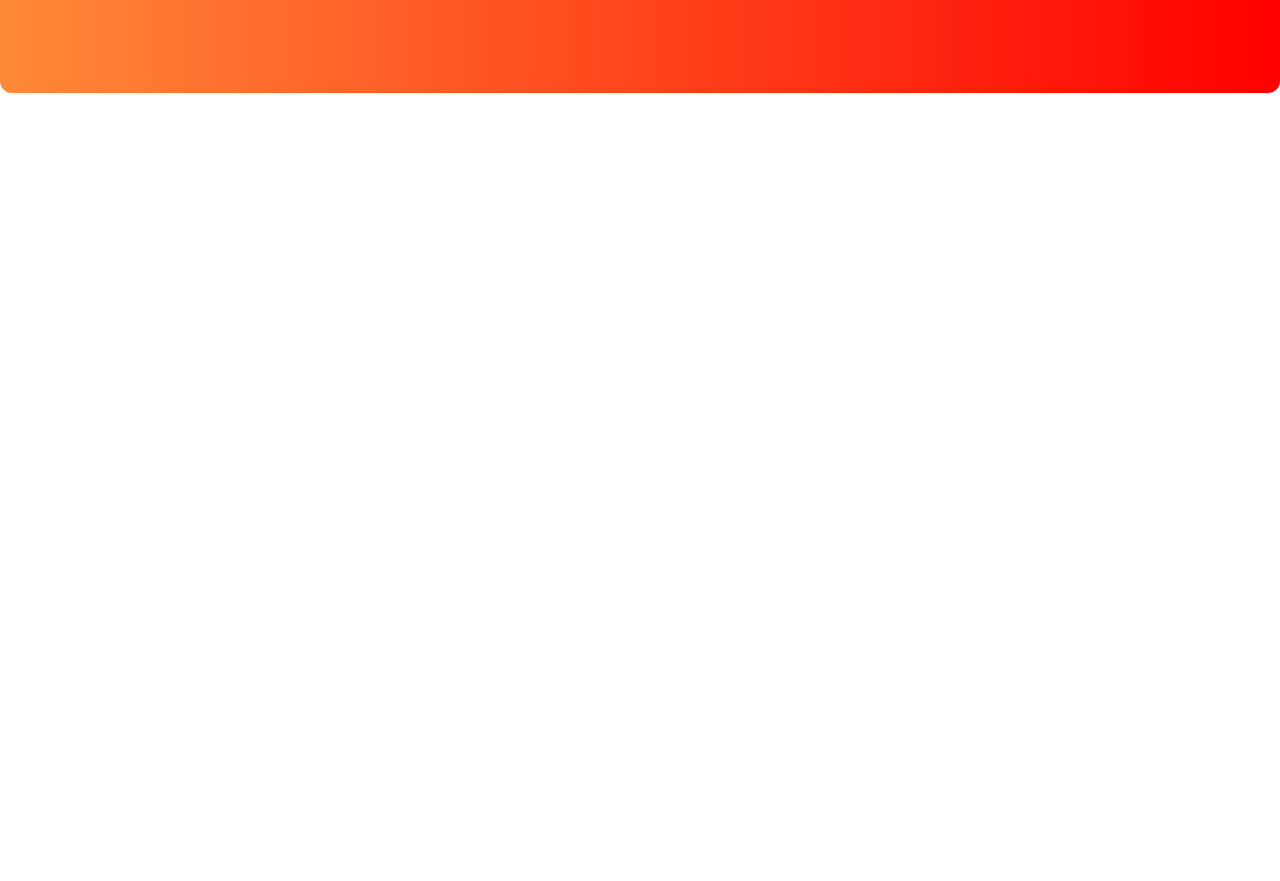
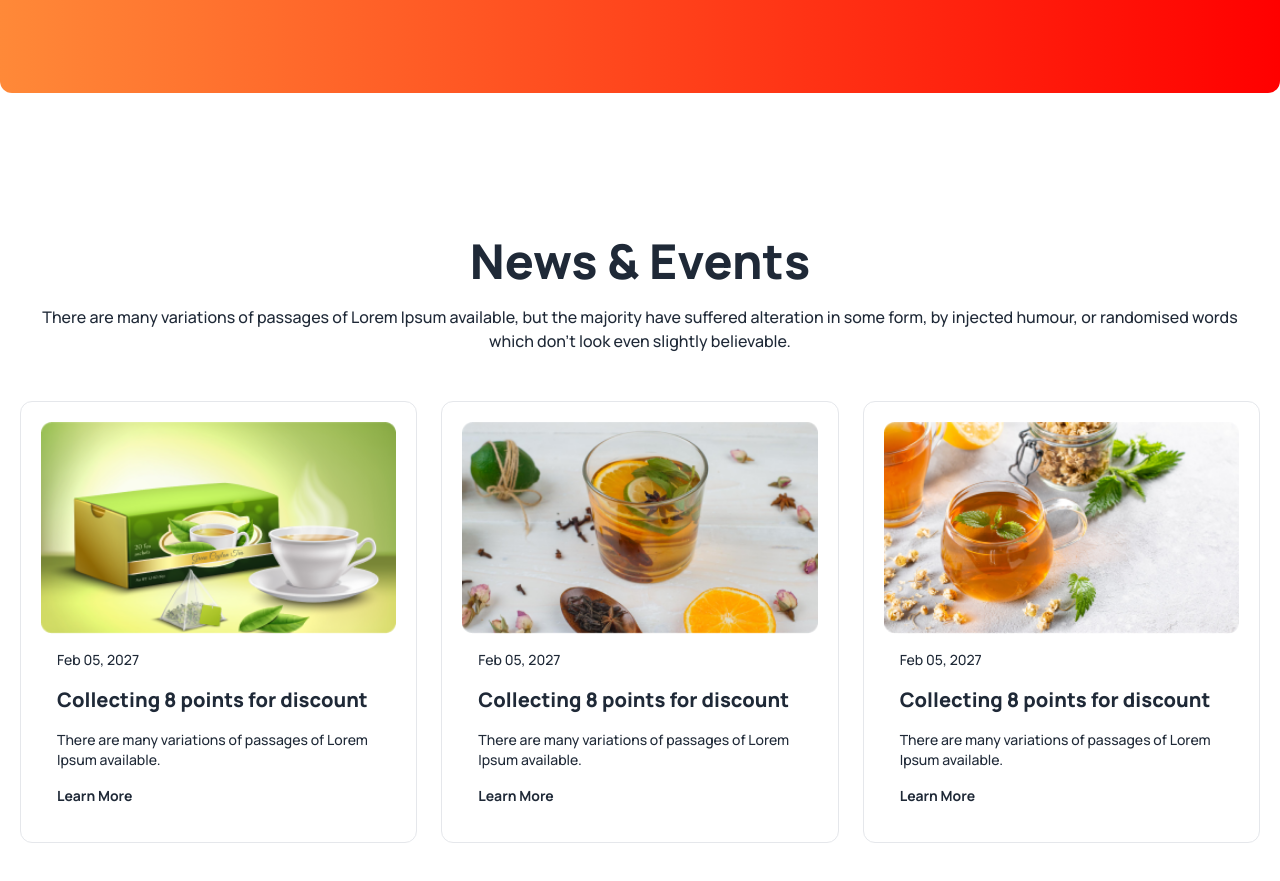
Before and after one commit to riponmondalbd/tea-house-with-daisyui, a plain HTML site: page index.html in a window 1280 px wide. Shown: the part 2743-3624 px from the top of the page. Before the commit the page ends 2980 px from the top, so only its background shows below. Drawn offline with nearby package versions, Linux system fonts and the light colour scheme.

Commit message:
news and event section done

```diff
--- a/index.html
+++ b/index.html
@@ -229,6 +229,52 @@
                 </div>
             </div>
         </section>
+
+        <!-- news & events -->
+        <section class="my-36 px-5">
+            <h3 class="text-5xl font-extrabold text-center">
+                News & Events
+            </h3>
+            <p class="font-medium text-center mt-5 mb-12">
+                There are many variations of passages of Lorem Ipsum available, but the majority have suffered
+                alteration in some form, by injected humour, or randomised words which don't look even slightly
+                believable.
+            </p>
+
+            <!-- event container -->
+            <div class="grid gap-6 grid-cols-1 lg:grid-cols-3">
+                <!-- first single event -->
+                <div class="card card-compact bg-base-100 border rounded-xl p-5">
+                    <img src="images/news-1.png" alt="news" />
+                    <div class="card-body space-y-2">
+                        <p class="font-medium">Feb 05, 2027</p>
+                        <h2 class="text-xl font-extrabold">Collecting 8 points for discount</h2>
+                        <p class="font-medium">There are many variations of passages of Lorem Ipsum available.</p>
+                        <p class="font-bold">Learn More</p>
+                    </div>
+                </div>
+                <!-- second single event -->
+                <div class="card card-compact bg-base-100 border rounded-xl p-5">
+                    <img src="images/news-2.png" alt="news" />
+                    <div class="card-body space-y-2">
+                        <p class="font-medium">Feb 05, 2027</p>
+                        <h2 class="text-xl font-extrabold">Collecting 8 points for discount</h2>
+                        <p class="font-medium">There are many variations of passages of Lorem Ipsum available.</p>
+                        <p class="font-bold">Learn More</p>
+                    </div>
+                </div>
+                <!-- third single event -->
+                <div class="card card-compact bg-base-100 border rounded-xl p-5">
+                    <img src="images/news-3.png" alt="news" />
+                    <div class="card-body space-y-2">
+                        <p class="font-medium">Feb 05, 2027</p>
+                        <h2 class="text-xl font-extrabold">Collecting 8 points for discount</h2>
+                        <p class="font-medium">There are many variations of passages of Lorem Ipsum available.</p>
+                        <p class="font-bold">Learn More</p>
+                    </div>
+                </div>
+            </div>
+        </section>
     </main>
     <footer></footer>
 </body>
```
